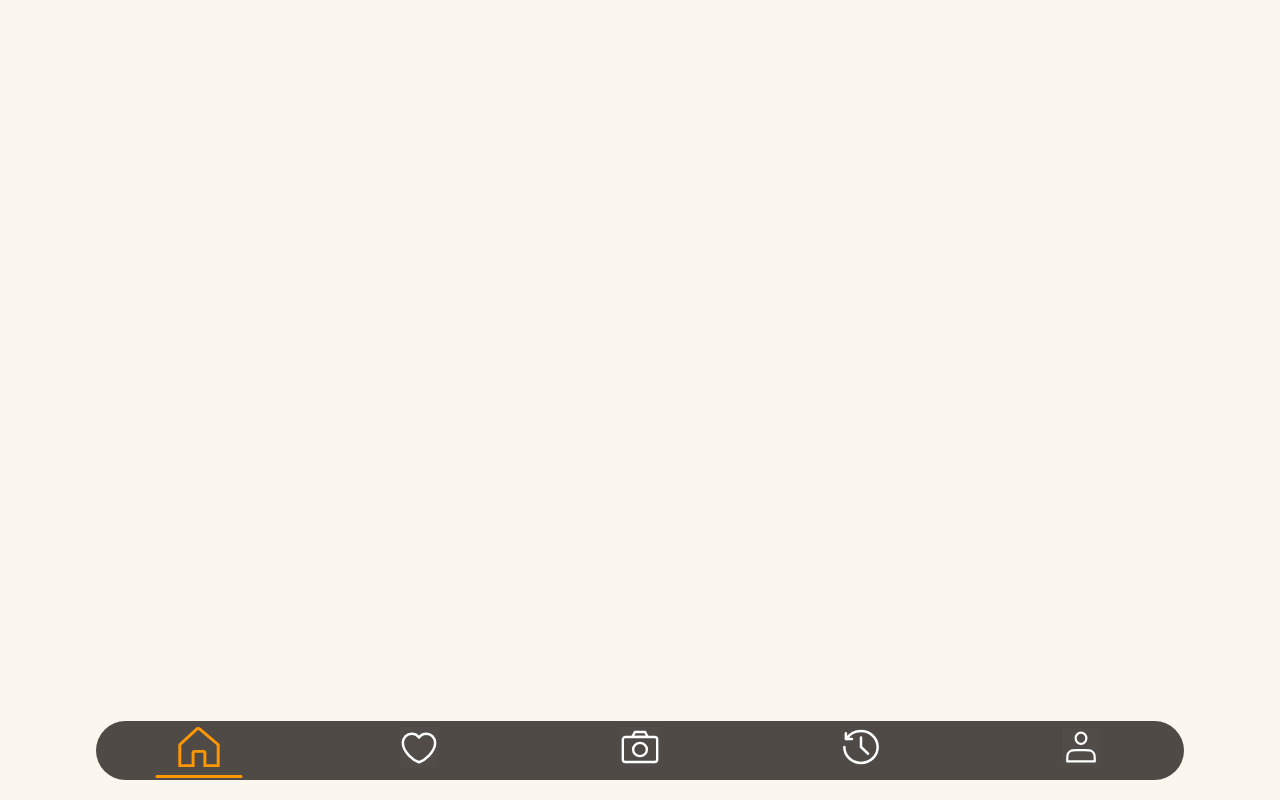
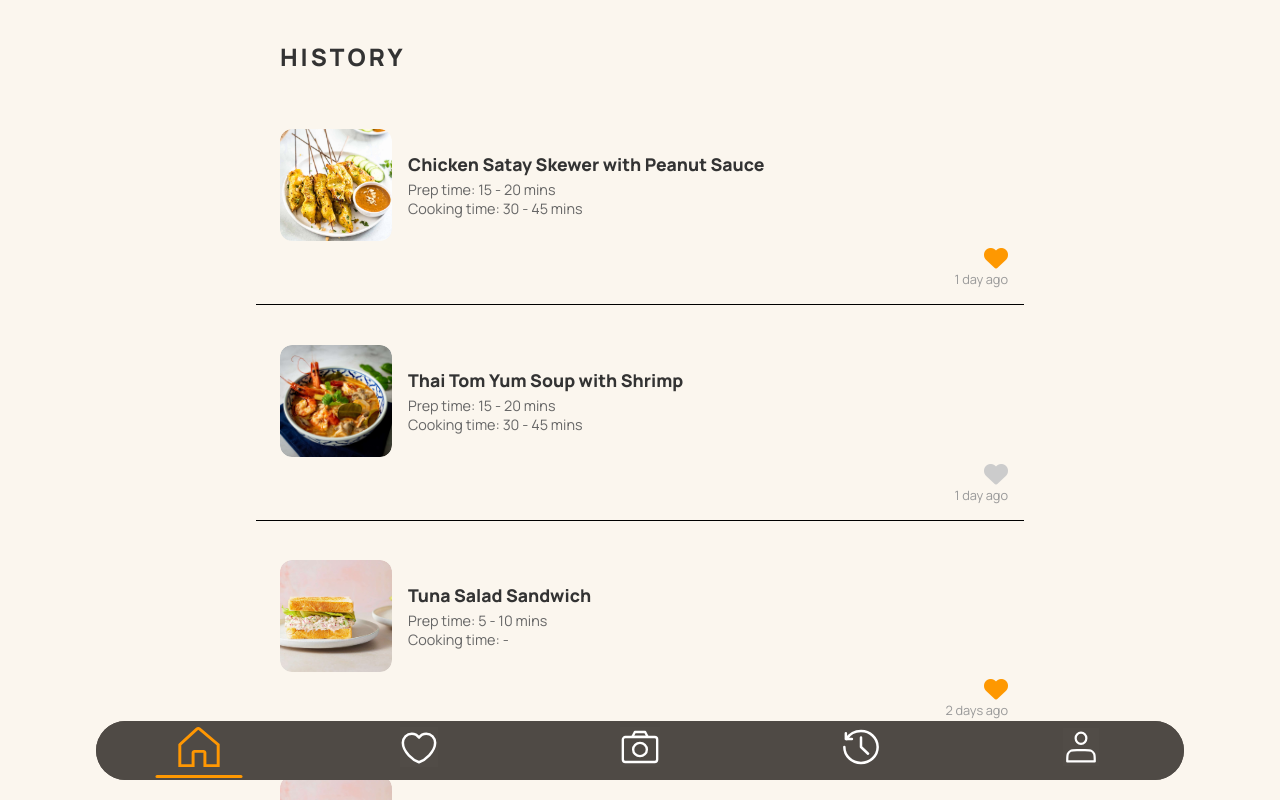
Before and after one commit to phatcharat/Sous_Cook, a React (Create React App) app in the folder client/: page /history in a window 1280 px wide. Before the commit this address had no page. Shown: the top 800 px of the page. Built offline with nearby package versions, Linux system fonts and the light colour scheme.

Commit message:
History Page & edit like button(favPage)

```diff
--- a/client/src/App.js
+++ b/client/src/App.js
@@ -18,6 +18,7 @@ import SignUpPage from './components/SignUpPage';
 import UserDataPage from './components/UserDataPage';
 import FavoriteMenu from './components/FavoriteMenu';
 import SearchBar from './components/SearchBar';
+import HistoryScreen from './components/History';
 
 function App() {
   const location = useLocation();  // Get the current location
@@ -42,6 +43,7 @@ function App() {
         <Route path="/signup" element={<SignUpPage />} />
         <Route path="/account" element={<UserDataPage />} />
         <Route path="/favorites" element={<FavoriteMenu />} />
+        <Route path="/history" element={<HistoryScreen />} />
         <Route path="/search" element={<SearchBar />} />
       </Routes>
 
--- a/client/src/components/FavoriteMenu.js
+++ b/client/src/components/FavoriteMenu.js
@@ -99,11 +99,8 @@ const FavoriteMenu = () => {
                   className="favorite-heart"
                   onClick={() => handleUnlike(meal.id)}
                 >
-                  <img
-                    src={Favorite}
-                    alt="Unlike"
-                    className="heart-icon"
-                  />
+                  {/* ✅ Replace the img tag with the i tag */}
+                  <i class="fas fa-heart heart-fav"></i>
                 </button>
               </div>
               {/* Separator line - don't show after last item */}
--- /dev/null
+++ b/client/src/components/History.js
@@ -0,0 +1,156 @@
+import React, { useState } from 'react';
+import { useNavigate } from 'react-router-dom';
+import '../css/History.css';
+import '../css/Navbar.css';
+import IconHome from '../image/nav_icon/icon_home.svg';
+import IconHeart from '../image/nav_icon/icon_like.svg';
+import IconCamera from '../image/nav_icon/icon_camera.svg';
+import IconClock from '../image/nav_icon/icon_history.svg';
+import IconUser from '../image/nav_icon/icon_people.svg';
+import Satay from '../image/Satay.jpg';
+import TomYum from '../image/TomYum.jpg';
+import Sandwich from '../image/Sandwich.jpg';
+
+const HistoryScreen = () => {
+    const [selected, setSelected] = useState('history');
+    const [historyItems, setHistoryItems] = useState([
+        // {
+        //     id: 1,
+        //     title: "Pork Fried Rice",
+        //     prepTime: "10 - 15 mins",
+        //     cookingTime: "15 - 20 mins",
+        //     image: PorkFriedRice,
+        //     alt: "Pork Fried Rice",
+        //     timeAgo: "2 hours ago",
+        //     isLiked: false
+        // },
+        {
+            id: 2,
+            title: "Chicken Satay Skewer with Peanut Sauce",
+            prepTime: "15 - 20 mins",
+            cookingTime: "30 - 45 mins",
+            image: Satay,
+            alt: "Chicken satay skewers with peanut sauce",
+            timeAgo: "1 day ago",
+            isLiked: true // Example of an already liked item
+        },
+        {
+            id: 3,
+            title: "Thai Tom Yum Soup with Shrimp",
+            prepTime: "15 - 20 mins",
+            cookingTime: "30 - 45 mins",
+            image: TomYum,
+            alt: "Thai Tom Yum soup with shrimp",
+            timeAgo: "1 day ago",
+            isLiked: false
+        },
+        {
+            id: 4,
+            title: "Tuna Salad Sandwich",
+            prepTime: "5 - 10 mins",
+            cookingTime: "-",
+            image: Sandwich,
+            alt: "Tuna salad sandwich",
+            timeAgo: "2 days ago",
+            isLiked: true
+        },
+        // {
+        //     id: 5,
+        //     title: "Pasta with Pesto",
+        //     prepTime: "5 - 10 mins",
+        //     cookingTime: "8 - 12 mins",
+        //     image: PastaPesto,
+        //     alt: "Pasta with Pesto",
+        //     timeAgo: "2 days ago",
+        //     isLiked: false
+        // },
+        {
+            id: 6,
+            title: "Tuna Salad Sandwich",
+            prepTime: "5 - 10 mins",
+            cookingTime: "-",
+            image: Sandwich,
+            alt: "Tuna salad sandwich",
+            timeAgo: "3 days ago",
+            isLiked: false
+        }
+    ]);
+
+    const navigate = useNavigate();
+
+    const handleNavigation = (page) => {
+        setSelected(page);
+        navigate(`/${page}`);
+    };
+
+    const handleLike = (id) => {
+        setHistoryItems(prevItems =>
+            prevItems.map(item =>
+                item.id === id ? { ...item, isLiked: !item.isLiked } : item
+            )
+        );
+    };
+
+    return (
+        <div className="history-menu-container"> {/* ✅ Updated container class name */}
+            {/* Header */}
+            <div className="header">
+                <h1 className="title-meal">History</h1>
+            </div>
+
+            {/* History Item List */}
+            <div className="history-list"> {/* ✅ Updated list class name */}
+                {historyItems.map((item, index) => (
+                    <div key={item.id}>
+                        <div className="recipe-card">
+                            <div className="meal-content">
+                                {/* Item Image */}
+                                <div className="meal-image">
+                                    <img src={item.image} alt={item.alt} />
+                                </div>
+                                {/* Item Info */}
+                                <div className="meal-info">
+                                    <h3>{item.title}</h3>
+                                    <p>Prep time: {item.prepTime}</p>
+                                    <p>Cooking time: {item.cookingTime}</p>
+                                </div>
+                            </div>
+                        </div>
+
+                        {/* Time Ago and Heart Icon */}
+                            <div className="card-right-section">
+                                <button className="like-button" onClick={() => handleLike(item.id)}>
+                                    <i className={`fas fa-heart heart-icon ${item.isLiked ? 'liked' : ''}`}></i>
+                                </button>
+                                <p className="time-ago">{item.timeAgo}</p>
+                            </div>
+
+                        {index < historyItems.length - 1 && <div className="meal-separator"></div>}
+                    </div>
+                ))}
+            </div>
+
+
+            {/* Navigation Bar */}
+            <div className="navbar">
+                <a className={`home nav-item ${selected === 'home' ? 'selected' : ''}`} onClick={() => handleNavigation('home')}>
+                    <img src={IconHome} alt="home" />
+                </a>
+                <a className={`heart nav-item ${selected === 'favorites' ? 'selected' : ''}`} onClick={() => handleNavigation('favorites')}>
+                    <img src={IconHeart} alt="favorites" />
+                </a>
+                <a className={`camera nav-item ${selected === 'camera' ? 'selected' : ''}`} onClick={() => handleNavigation('camera')}>
+                    <img src={IconCamera} alt="camera" />
+                </a>
+                <a className={`history nav-item ${selected === 'history' ? 'selected' : ''}`} onClick={() => handleNavigation('history')}>
+                    <img src={IconClock} alt="history" />
+                </a>
+                <a className={`account nav-item ${selected === 'account' ? 'selected' : ''}`} onClick={() => handleNavigation('account')}>
+                    <img src={IconUser} alt="account" />
+                </a>
+            </div>
+        </div>
+    );
+}
+
+export default HistoryScreen;
--- a/client/src/css/FavoriteMenu.css
+++ b/client/src/css/FavoriteMenu.css
@@ -117,7 +117,7 @@
   transform: scale(0.95);
 }
 
-.heart-icon {
-  width: 2rem;
-  height: 2rem;
+.heart-fav {
+  font-size: 1.5rem;
+  color: #FE9801;
 }
--- /dev/null
+++ b/client/src/css/History.css
@@ -0,0 +1,90 @@
+/* All styles specific to the History screen will go here */
+
+.history-menu-container {
+    max-width: 100%;
+    margin: 0 auto;
+    background-color: #FBF6EE;
+    min-height: 100vh;
+    padding-bottom: 5rem; /* Add space for navbar */
+}
+
+.header {
+    padding: 1.5rem;
+    padding-bottom: 1rem;
+}
+
+.header h1 {
+    margin: 0;
+    font-size: 1.5rem;
+    color: #333;
+}
+
+.history-list {
+    padding: 1rem;
+}
+
+.recipe-card {
+    background-color: none;
+    padding: 1.5rem 0 0 1.5rem;
+    position: relative;
+}
+
+.meal-content {
+    display: flex;
+    align-items: center; /* Use center here as well */
+    flex-grow: 1;
+}
+
+.meal-image img {
+    width: 7rem;
+    height: 7rem;
+    border-radius: 0.75rem;
+    overflow: hidden;
+    flex-shrink: 0;
+}
+
+.meal-info h3 {
+    margin: 0 0 0.25rem 0;
+    font-size: 1.1rem;
+    color: #333;
+}
+
+.meal-info p {
+    margin: 0;
+    font-size: 0.9rem;
+    color: #666;
+}
+
+.card-right-section {
+    display: flex;
+    flex-direction: column; /* Stack items vertically */
+    align-items: flex-end;
+    justify-content: center; /* Vertically centers the column within the row */
+    margin-right: 1rem;
+}
+
+.time-ago {
+    font-size: 0.8rem;
+    color: #999;
+    margin: 0;
+}
+
+.like-button {
+    background: none;
+    border: none;
+    cursor: pointer;
+    padding: 0;
+    margin-top: 5px; /* Add some space above the heart icon */
+}
+
+.heart-icon {
+    font-size: 1.5rem;
+    color: #ccc;
+    transition: color 0.3s ease;
+}
+
+.heart-icon.liked {
+    color: #FE9801; /* A distinct orange color */
+}
+
+/* Nav bar styles will be in a separate file as they are shared */
```
Also changed, not shown: 1 other file (tests, documents, lock files or other folders).
